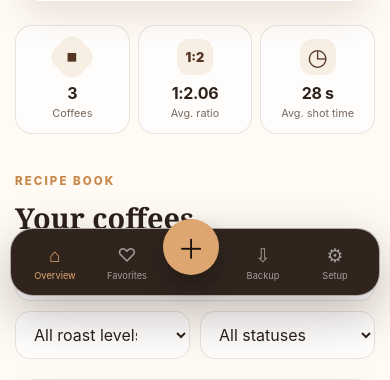
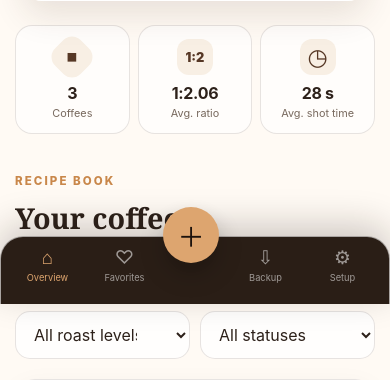
Before and after one commit to simontrost/DialedIn, a Flask app: page / in a window 390 px wide. Shown: the part 540-920 px from the top of the page. Run offline with Flask 3, Linux system fonts and the light colour scheme; data comes from the database, SQL or seed files in the repository.

Commit message:
fix: bottom navigation fix: new slogan

```diff
--- a/coffee-recipe-app/dialed_in/static/css/styles.css
+++ b/coffee-recipe-app/dialed_in/static/css/styles.css
@@ -764,19 +764,20 @@ dialog form { padding: 26px; }
   .bottom-nav {
     position: fixed;
     z-index: 50;
-    left: 10px;
-    right: 10px;
-    bottom: calc(8px + var(--safe-bottom));
+    left: 0;
+    right: 0;
+    bottom: 0;
     display: grid;
     grid-template-columns: 1fr 1fr 64px 1fr 1fr;
-    align-items: center;
-    height: 68px;
+    align-items: start;
+    height: calc(68px + var(--safe-bottom));
     border: 1px solid rgba(255,255,255,.6);
-    border-radius: 23px;
-    padding: 0 8px;
-    background: rgba(36,23,15,.94);
+    border-bottom: 0;
+    border-radius: 23px 23px 0 0;
+    padding: 0 8px var(--safe-bottom);
+    background: rgba(36,23,15,.97);
     backdrop-filter: blur(16px);
-    box-shadow: 0 18px 50px rgba(28,18,13,.28);
+    box-shadow: 0 -10px 36px rgba(28,18,13,.22);
   }
   .bottom-nav button {
     height: 54px;
--- a/coffee-recipe-app/dialed_in/templates/index.html
+++ b/coffee-recipe-app/dialed_in/templates/index.html
@@ -38,7 +38,7 @@
     <main>
       <section class="hero">
         <div>
-          <p class="eyebrow" id="greeting">Good afternoon</p>
+          <p class="eyebrow" id="greeting">Shot happens</p>
           <h1>Your beans.<br><em>Perfectly dialed in.</em></h1>
           <p class="hero-copy">Keep track of the grind setting, brew ratio, and shot time for every coffee.</p>
         </div>
@@ -50,12 +50,12 @@
       <section class="equipment-strip" aria-label="Current equipment">
         <div class="equipment-item">
           <span class="equipment-icon" aria-hidden="true">☕</span>
-          <span><small>Espresso machine</small><strong id="machineLabel">Gaggia Classic Evo Pro E24</strong></span>
+          <span><small>Espresso machine</small><strong id="machineLabel">Espresso Machine Names</strong></span>
         </div>
         <div class="equipment-divider"></div>
         <div class="equipment-item">
           <span class="equipment-icon grinder" aria-hidden="true">◉</span>
-          <span><small>Grinder</small><strong id="grinderLabel">Turin G-Micron DF64P</strong></span>
+          <span><small>Grinder</small><strong id="grinderLabel">Grinder Name</strong></span>
         </div>
       </section>
 
```
Also changed, not shown: other parts of coffee-recipe-app/dialed_in/static/css/styles.css (+38 -6 lines).
